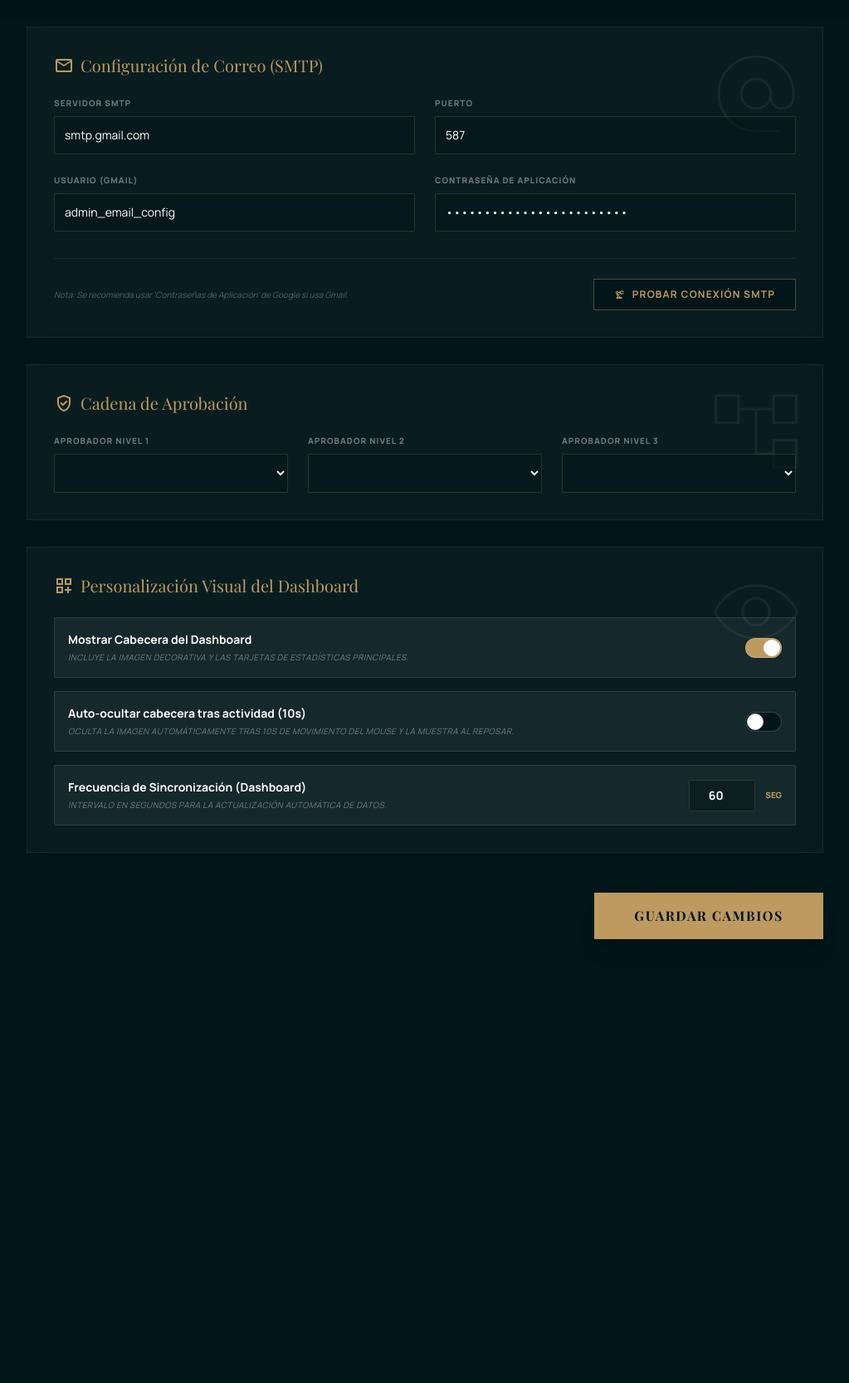
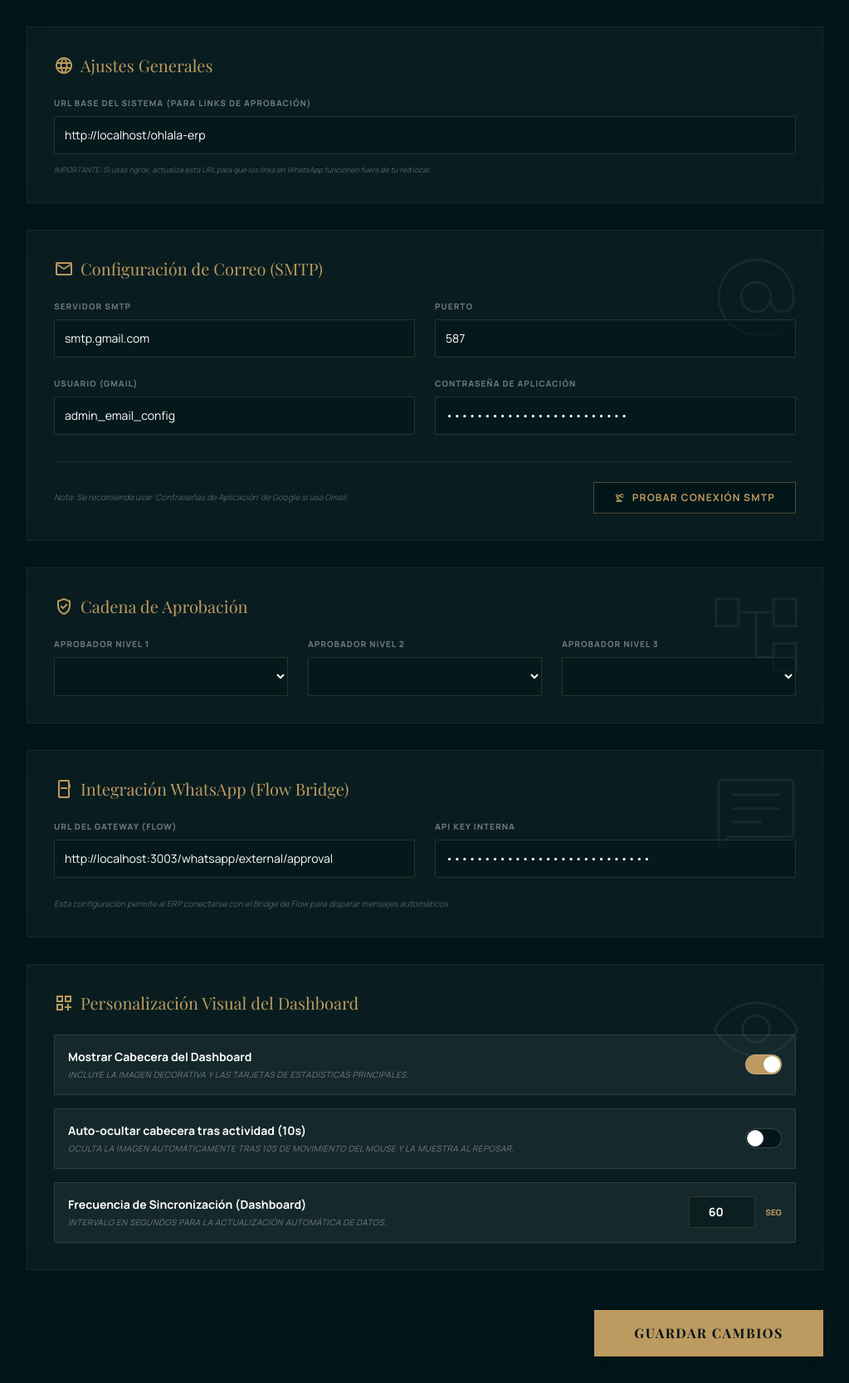
Before and after one commit to chessco/ohlala-erp, a PHP site: page /ohlala-erp/modules/purchasing/ui/settings.php in a window 1280 px wide. Shown: the part 80-1747 px from the top of the page at 83% size, without its empty margins (128-1151 px from the left). Before the commit the page ends 1212 px from the top, so only its background shows below. Run offline with PHP 8.4, Linux system fonts and the light colour scheme; the visitor is signed in with stand-in values (Sample User, id 1); data comes from the database, SQL or seed files in the repository; data that the repository does not hold is empty; a stand-in replaces the project's code that opens the database connection; some libraries are stand-ins or nearby versions; some web fonts are replaced.

Commit message:
feat(purchasing): integrar flow connector para notificaciones de whatsapp y ajustes de seguridad

```diff
--- a/modules/purchasing/src/Infrastructure/Email/EmailConfig.php
+++ b/modules/purchasing/src/Infrastructure/Email/EmailConfig.php
@@ -7,7 +7,7 @@ namespace Purchasing\Infrastructure\Email;
  */
 class EmailConfig {
     public static function getSettings($db) {
-        $res = mysqli_query($db, "SELECT setting_key, setting_value FROM pur_settings WHERE setting_key LIKE 'smtp_%'");
+        $res = mysqli_query($db, "SELECT setting_key, setting_value FROM pur_settings WHERE setting_key LIKE 'smtp_%' OR setting_key LIKE 'whatsapp_%' OR setting_key = 'app_url'");
         $settings = [];
         while ($row = mysqli_fetch_assoc($res)) {
             $settings[$row['setting_key']] = $row['setting_value'];
--- a/modules/purchasing/ui/settings.php
+++ b/modules/purchasing/ui/settings.php
@@ -134,6 +134,19 @@ while($u = mysqli_fetch_assoc($resUsers)) $users[] = $u;
     <main class="p-8 max-w-5xl mx-auto">
         <form id="settingsForm" class="space-y-8">
 
+            <!-- General System Settings -->
+            <section class="glass p-8 relative overflow-hidden">
+                <h2 class="font-headline text-xl text-[#BD9A5F] mb-6 flex items-center gap-2">
+                    <span class="material-symbols-outlined">language</span>
+                    Ajustes Generales
+                </h2>
+                <div class="flex flex-col gap-2">
+                    <label class="text-[10px] font-black text-white/40 uppercase tracking-widest">URL Base del Sistema (Para links de aprobación)</label>
+                    <input type="text" name="app_url" value="<?php echo $settings['app_url'] ?? 'http://localhost/ohlala-erp'; ?>" class="input-dark p-3 text-sm" placeholder="https://tu-dominio.com/ohlala-erp">
+                    <p class="text-[9px] text-white/30 italic mt-1">IMPORTANTE: Si usas ngrok, actualiza esta URL para que los links en WhatsApp funcionen fuera de tu red local.</p>
+                </div>
+            </section>
+
             <!-- SMTP Section -->
             <section class="glass p-8 relative overflow-hidden">
                 <div class="absolute top-0 right-0 p-4 opacity-5">
@@ -196,6 +209,29 @@ while($u = mysqli_fetch_assoc($resUsers)) $users[] = $u;
                     </div>
                     <?php endfor; ?>
                 </div>
+            </section>
+
+            <!-- WhatsApp / Flow Bridge Section -->
+            <section class="glass p-8 relative overflow-hidden">
+                <div class="absolute top-0 right-0 p-4 opacity-5">
+                    <span class="material-symbols-outlined text-9xl text-white font-thin">chat</span>
+                </div>
+                <h2 class="font-headline text-xl text-[#BD9A5F] mb-6 flex items-center gap-2">
+                    <span class="material-symbols-outlined">ad_units</span>
+                    Integración WhatsApp (Flow Bridge)
+                </h2>
+
+                <div class="grid grid-cols-1 md:grid-cols-2 gap-6 relative z-10">
+                    <div class="flex flex-col gap-2">
+                        <label class="text-[10px] font-black text-white/40 uppercase tracking-widest">URL del Gateway (Flow)</label>
+                        <input type="text" name="whatsapp_bridge_url" value="<?php echo $settings['whatsapp_bridge_url'] ?? 'http://localhost:3003/whatsapp/external/approval'; ?>" class="input-dark p-3 text-sm">
+                    </div>
+                    <div class="flex flex-col gap-2">
+                        <label class="text-[10px] font-black text-white/40 uppercase tracking-widest">API Key Interna</label>
+                        <input type="password" name="whatsapp_internal_key" value="<?php echo $settings['whatsapp_internal_key'] ?? 'pitaya_internal_secret_2026'; ?>" class="input-dark p-3 text-sm">
+                    </div>
+                </div>
+                <p class="text-[10px] text-white/30 italic mt-6">Esta configuración permite al ERP conectarse con el Bridge de Flow para disparar mensajes automáticos.</p>
             </section>
 
             <!-- Visual Architecture Section -->
```
Also changed, not shown: modules/purchasing/flow_connector.php (added, +52 -0 lines), modules/purchasing/src/Infrastructure/NotificationGateway.php (+17 -4 lines), modules/purchasing/test_flow_integration.php (added, +22 -0 lines).
